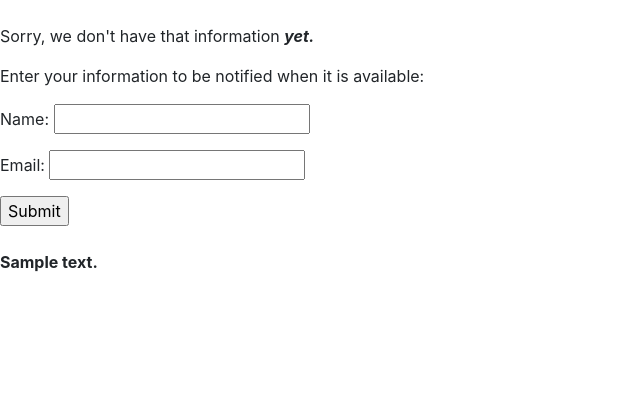
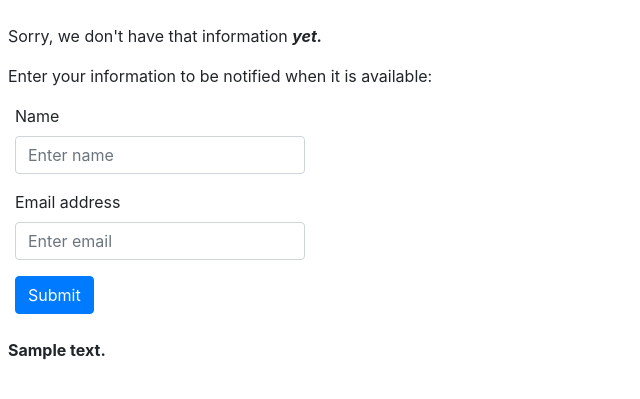
Before and after one commit to eyeCube/SentimentAnalysisTwitter, a Django app: template SAT_Website/webapp/templates/newemail.html in a window 1280 px wide. Shown: the part 56-455 px from the top of the page, without its empty margins (0-640 px from the left). Run offline with Django 3.2, Linux system fonts and the light colour scheme; the template is opened without the code that fills it: most values are stand-ins (such as "Sample title", 1, 10 or a date in 2020); some libraries are stand-ins or nearby versions.

Commit message:
V2 email sender, formatting of webpage changes

```diff
--- a/SAT_Website/SAT_Website/settings.py
+++ b/SAT_Website/SAT_Website/settings.py
@@ -51,6 +51,7 @@ MIDDLEWARE = [
     'django.contrib.auth.middleware.AuthenticationMiddleware',
     'django.contrib.messages.middleware.MessageMiddleware',
     'django.middleware.clickjacking.XFrameOptionsMiddleware',
+    'django.contrib.sites.middleware.CurrentSiteMiddleware',
 ]
 
 ROOT_URLCONF = 'SAT_Website.urls'
--- a/SAT_Website/webapp/templates/base.html
+++ b/SAT_Website/webapp/templates/base.html
@@ -4,11 +4,6 @@
     <meta charset="UTF-8">
     <link href="https://stackpath.bootstrapcdn.com/bootstrap/4.4.1/css/bootstrap.min.css" rel="stylesheet" integrity="sha384-Vkoo8x4CGsO3+Hhxv8T/Q5PaXtkKtu6ug5TOeNV6gBiFeWPGFN9MuhOf23Q9Ifjh" crossorigin="anonymous">
     <title>Sentiment Analysis for Twitter</title>
-    <style>
-        p.padded {
-            padding:.3em .5em .1em 2em;
-        }
-    </style>
 </head>
 <body>
     <nav class="navbar navbar-expand-lg navbar-light bg-light">
--- a/SAT_Website/webapp/templates/newemail.html
+++ b/SAT_Website/webapp/templates/newemail.html
@@ -1,16 +1,28 @@
 {% extends "base.html" %}
 {% block content %}
-<p>Sorry, we don't have that information <em><strong>yet.</strong></em></p>
-<p>Enter your information to be notified when it is available:</p>
-<div>
+    <div>
+<p class="text-left">&ensp;Sorry, we don't have that information <em><strong>yet.</strong></em></p>
+<p>&ensp;Enter your information to be notified when it is available:</p>
+        </div>
 <form method="post" action="">
-    {% csrf_token %}
-        <p>Name: <input type="text" name="n" id="id_n" value="{{ query }}" required/></p>
-        <p>Email: <input type="email" name="e" id="id_e" value="{{ query }}" required/></p>
-    <input type="submit" value="Submit" />
+  <div class="form-group">
+
+    <div class="col-sm-3">
+        <label for="id_n">Name</label>
+            <input type="text" class="form-control" name="n" id="id_n" value="{{ query }}" placeholder="Enter name" required>
+    </div>
+  </div>
+    <div class="form-group">
+        <div class="col-sm-3">
+            <label for="id_e">Email address</label>
+                <input type="email" name="e" class="form-control" id="id_e" value="{{ query }}" placeholder="Enter email" required>
+        </div>
+  </div>
+    <div class="col-sm-3">
+        <button type="submit" class="btn btn-primary">Submit</button>
+    </div>
 </form>
 
-</div>
     <br>
-<p><strong>{{ text }}</strong></p>
+&ensp;<strong>{{ text }}</strong>
 {% endblock content %}
```
Also changed, not shown: SAT_Website/webapp/jobs.py (+4 -3 lines), SAT_Website/webapp/templates/email.html (added, +9 -0 lines), SAT_Website/webapp/templates/home.html (+14 -2 lines), SAT_Website/db.sqlite3.
